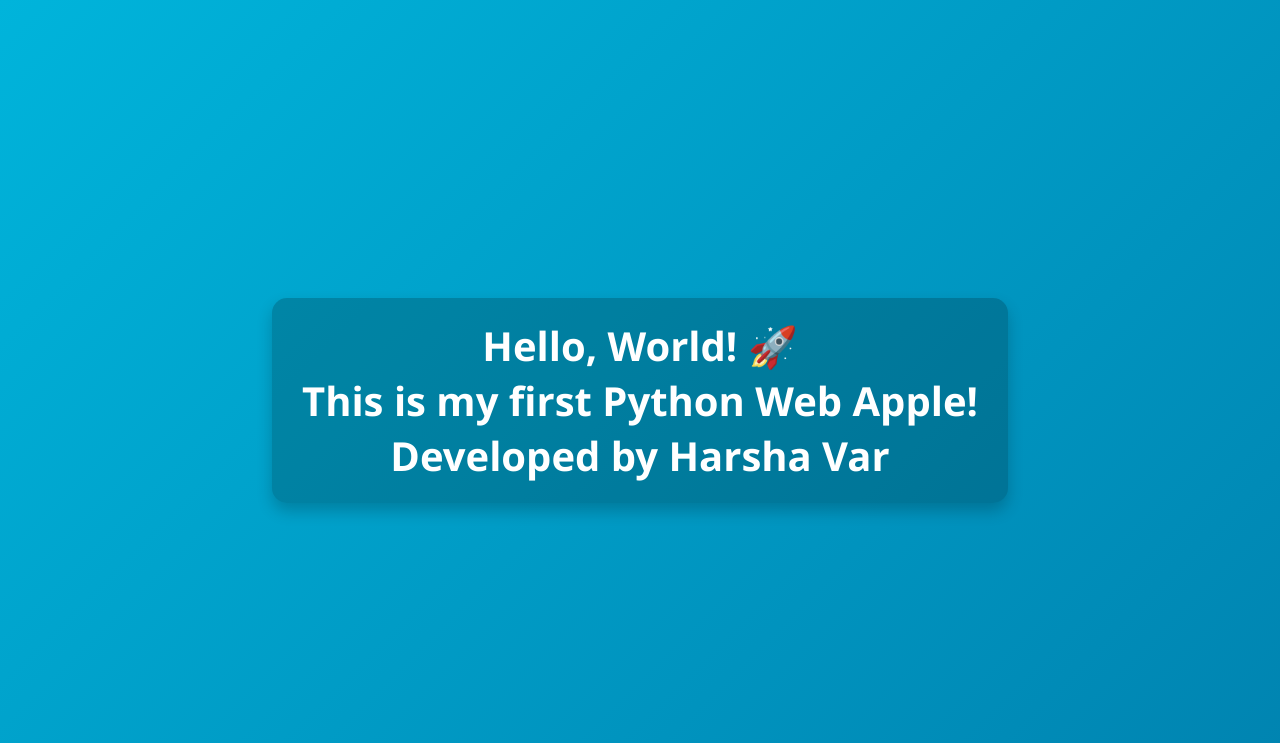
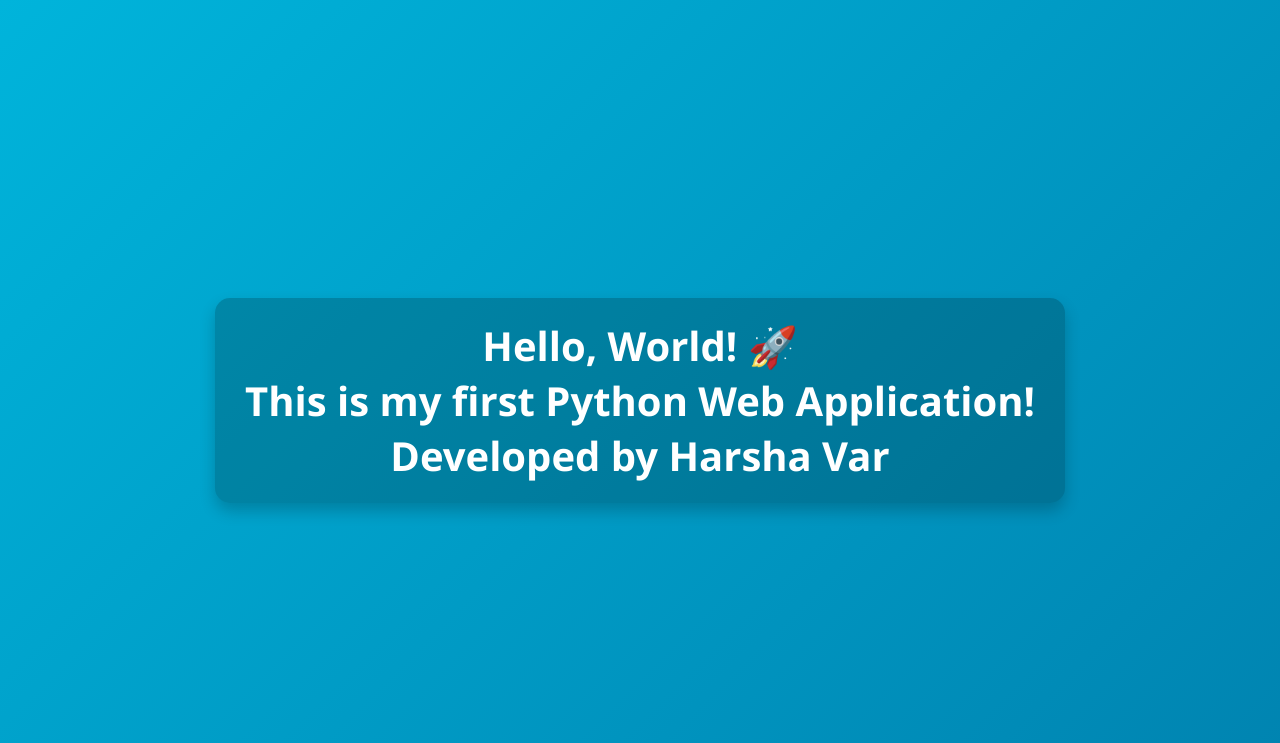
Before and after one commit to Harshavks69/mywebapp, a Flask app: page / in a window 1280 px wide. Shown: the top 743 px of the page. Run offline with Flask 3, Linux system fonts and the light colour scheme.

Commit message:
change text apple to application

```diff
--- a/templates/index.html
+++ b/templates/index.html
@@ -47,7 +47,7 @@
     </style>
 </head>
 <body>
-    <h1>Hello, World! 🚀<br>This is my first Python Web Apple!<br>Developed by <strong>Harsha Var</strong></h1>
+    <h1>Hello, World! 🚀<br>This is my first Python Web Application!<br>Developed by <strong>Harsha Var</strong></h1>
 
     <footer>
         &copy; 2025 | Deployed on AWS EC2 using GitHub Actions
```
